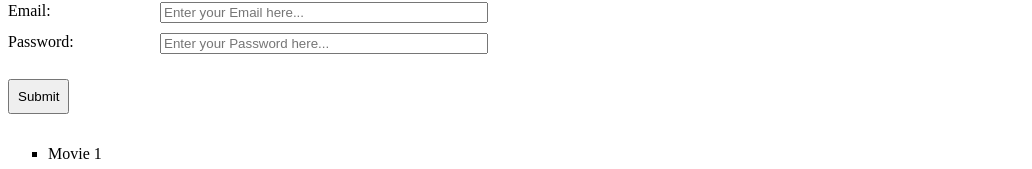
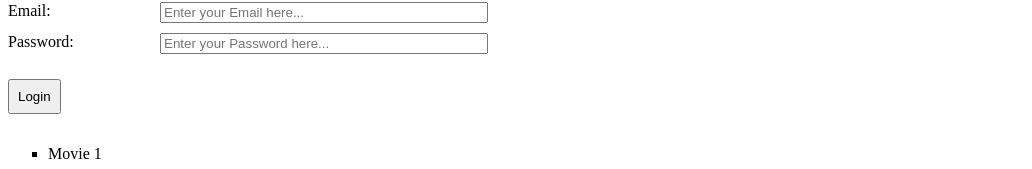
Before and after one commit to anykate/composition-api-state-management, a Vue app: page / in a window 1280 px wide. Shown: the part 181-350 px from the top of the page, without its empty margins (0-1032 px from the left). Built offline with nearby package versions, Linux system fonts and the light colour scheme.

Commit message:
Rename button to login - userlogin component

```diff
--- a/src/components/UserLogin.vue
+++ b/src/components/UserLogin.vue
@@ -87,7 +87,7 @@ const onSubmitForm = () => {
                 class="btnSubmit"
                 :disabled="loadingState"
             >
-                {{ loadingState ? 'Loading...' : 'Submit' }}
+                {{ loadingState ? 'Loading...' : 'Login' }}
             </button>
         </form>
     </div>
```
